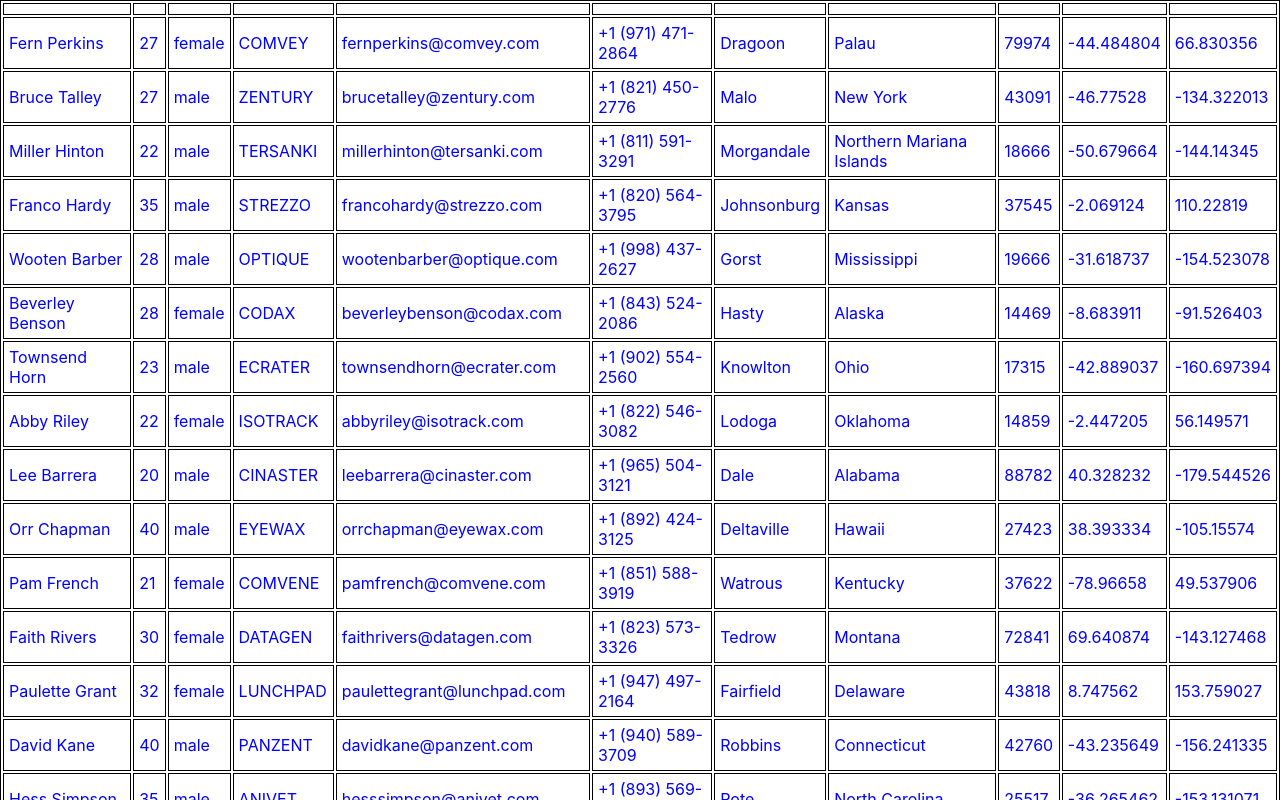
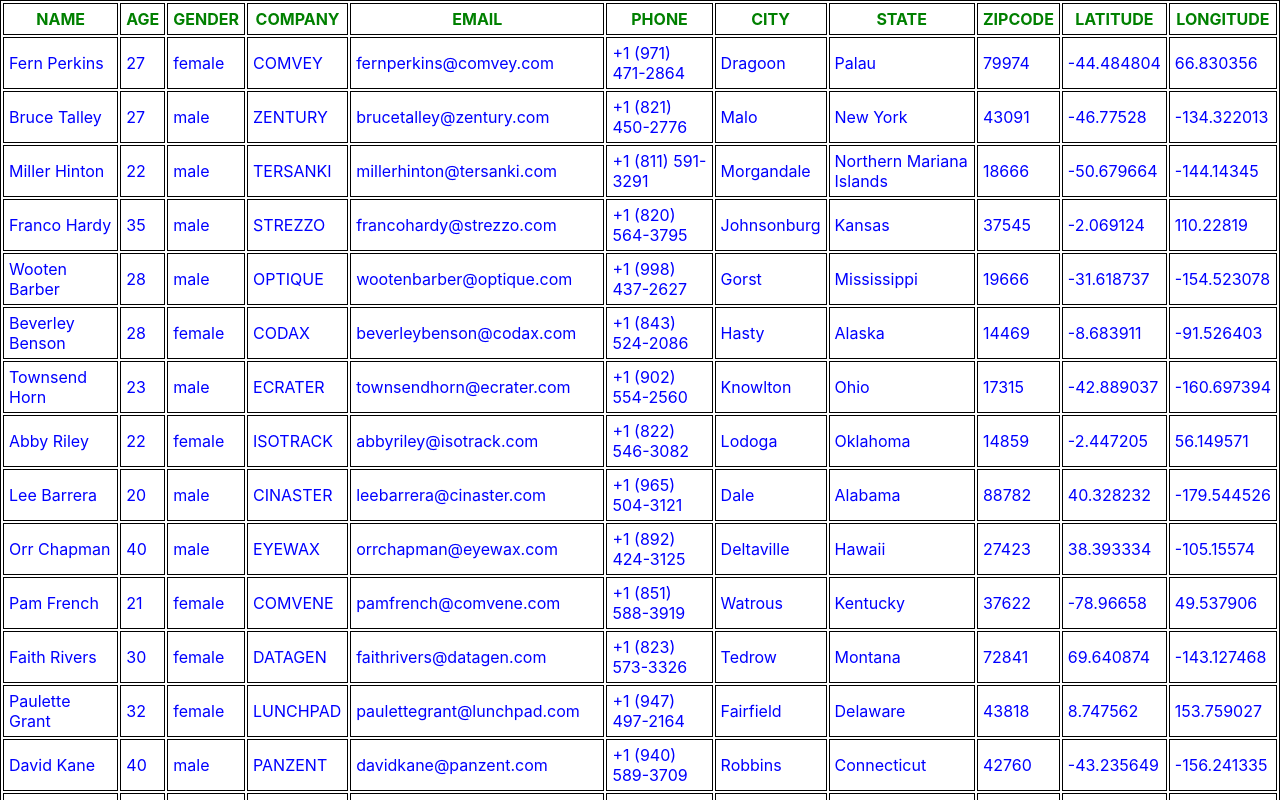
Before and after one commit to infiniteoo/react_tabledata_w_json, a React (Create React App) app: page / in a window 1280 px wide. Shown: the top 800 px of the page. Built offline with nearby package versions, Linux system fonts and the light colour scheme.

Commit message:
the headers werent displaying properly but they are now!

```diff
--- a/src/components/Table/Table.js
+++ b/src/components/Table/Table.js
@@ -19,7 +19,7 @@ class Table extends Component {
   getHeader = function() {
       const keys = this.getKeys()
       return keys.map((key) => {
-          return <th key={key}></th>
+          return <th key={key}>{key.toUpperCase()}</th>
       })
   }
 
```
